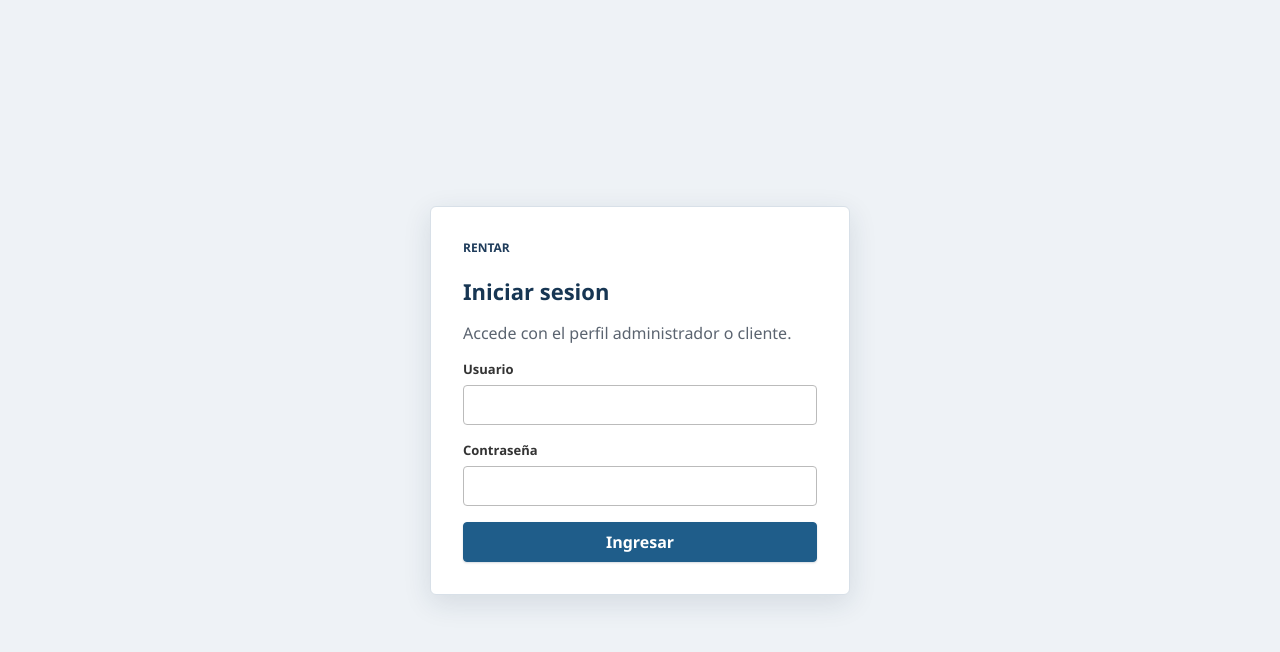
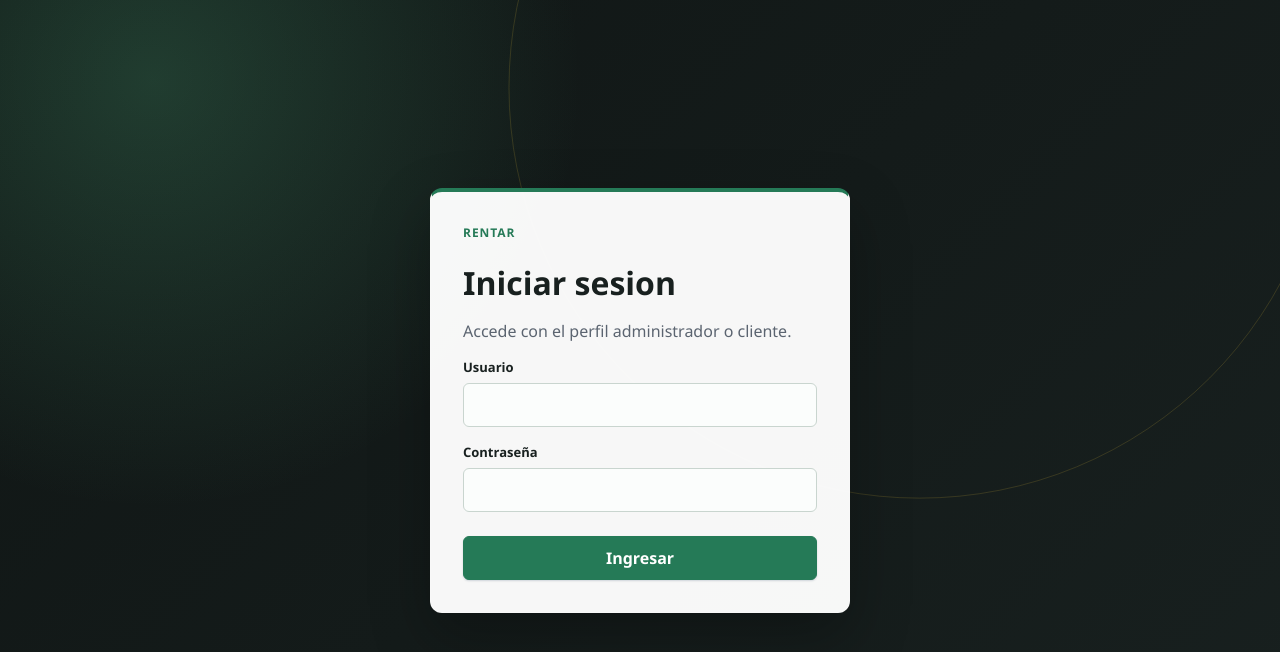
Before and after one commit to fedeflores25/desarrollo-de-software-en-sistemas-distribuidos-grupo-a, a React (Vite) app in the folder frontend/: page / in a window 1280 px wide. Shown: the top 652 px of the page. Built offline with nearby package versions, Linux system fonts and the light colour scheme.

Commit message:
aplicar diseno visual al frontend

```diff
--- a/frontend/src/main.tsx
+++ b/frontend/src/main.tsx
@@ -2,6 +2,7 @@ import { StrictMode } from 'react';
 import { createRoot } from 'react-dom/client';
 import App from './App';
 import './styles/global.css';
+import './styles/diseno-final.css';
 
 createRoot(document.getElementById('root')!).render(
   <StrictMode>
--- /dev/null
+++ b/frontend/src/styles/diseno-final.css
@@ -0,0 +1,347 @@
+:root {
+  --color-grafito: #18201f;
+  --color-grafito-profundo: #101615;
+  --color-verde: #257a57;
+  --color-verde-oscuro: #18543c;
+  --color-verde-suave: #e4f3eb;
+  --color-azul: #173b5d;
+  --color-azul-oscuro: #102c46;
+  --color-acero: #607386;
+  --color-humo: #f4f7f8;
+  --color-blanco: #ffffff;
+  --color-dorado: #d4af37;
+  --color-texto: #1d2a35;
+  --color-texto-secundario: #617080;
+  --color-borde: #d9e1e7;
+  --sombra-panel: 0 14px 34px rgba(22, 43, 61, 0.08);
+}
+
+body,
+.app-shell {
+  color: var(--color-texto);
+  background: var(--color-humo);
+}
+
+.login-page {
+  position: relative;
+  overflow: hidden;
+  background:
+    radial-gradient(circle at 12% 10%, rgba(83, 181, 130, 0.24), transparent 32%),
+    linear-gradient(135deg, var(--color-grafito-profundo), var(--color-grafito));
+}
+
+.login-page::before {
+  position: absolute;
+  width: min(76vw, 820px);
+  height: min(76vw, 820px);
+  border: 1px solid rgba(212, 175, 55, 0.18);
+  border-radius: 50%;
+  content: '';
+  transform: translate(34%, -38%);
+}
+
+.login-card {
+  position: relative;
+  border: 1px solid rgba(255, 255, 255, 0.18);
+  border-top: 4px solid var(--color-verde);
+  border-radius: 12px;
+  background: rgba(255, 255, 255, 0.97);
+  box-shadow: 0 24px 60px rgba(0, 0, 0, 0.28);
+}
+
+.login-card .eyebrow {
+  color: var(--color-verde);
+}
+
+.login-card h1 {
+  color: var(--color-grafito);
+  font-size: clamp(26px, 4vw, 32px);
+}
+
+.login-card .primary-button {
+  width: 100%;
+  margin-top: 8px;
+  border-color: var(--color-verde);
+  background: var(--color-verde);
+  color: var(--color-blanco);
+}
+
+.login-card .primary-button:hover,
+.login-card .primary-button:focus-visible {
+  background: var(--color-verde-oscuro);
+  outline-color: var(--color-verde);
+}
+
+.login-card .form-field {
+  color: var(--color-grafito);
+}
+
+.login-card .form-field input {
+  border-color: #c9d5cf;
+  background: #fbfdfc;
+  color: var(--color-texto);
+}
+
+.login-card .form-field input:focus {
+  border-color: var(--color-verde);
+  box-shadow: 0 0 0 3px rgba(37, 122, 87, 0.13);
+}
+
+.app-shell {
+  grid-template-columns: 272px minmax(0, 1fr);
+}
+
+.sidebar {
+  background: linear-gradient(180deg, var(--color-azul), var(--color-azul-oscuro));
+  box-shadow: 4px 0 18px rgba(10, 32, 50, 0.11);
+}
+
+.brand {
+  min-height: 88px;
+  border-color: rgba(255, 255, 255, 0.12);
+}
+
+.brand-mark {
+  width: 38px;
+  height: 38px;
+  border-color: var(--color-dorado);
+  color: var(--color-dorado);
+}
+
+.sidebar-nav {
+  gap: 6px;
+  padding: 26px 14px;
+}
+
+.nav-section-label {
+  margin-top: 20px;
+  color: #bbcad7;
+  letter-spacing: 0.05em;
+}
+
+.nav-item {
+  min-height: 46px;
+  border-radius: 6px;
+  border-left: 3px solid transparent;
+}
+
+.nav-item:hover,
+.nav-item:focus-visible,
+.nav-item-active {
+  border-left-color: var(--color-dorado);
+  background: rgba(255, 255, 255, 0.1);
+}
+
+.topbar {
+  min-height: 88px;
+  padding: 18px 40px;
+  border-color: var(--color-borde);
+  background: var(--color-blanco);
+}
+
+.topbar h1 {
+  color: var(--color-azul);
+  font-size: 24px;
+}
+
+.topbar .eyebrow {
+  color: var(--color-acero);
+}
+
+.topbar .secondary-button {
+  min-height: 42px;
+  border-color: #b8c5cf;
+  background: #f8fafb;
+}
+
+.topbar .secondary-button:hover,
+.topbar .secondary-button:focus-visible {
+  border-color: var(--color-azul);
+  background: #eef4f8;
+}
+
+.page-content {
+  max-width: 1480px;
+  padding: 34px 40px 48px;
+}
+
+.page-heading,
+.toolbar,
+.form-panel,
+.data-table-wrapper,
+.feedback-message,
+.confirmation-dialog {
+  border-color: var(--color-borde);
+  border-radius: 10px;
+  box-shadow: var(--sombra-panel);
+}
+
+.page-heading {
+  padding: 26px 28px;
+  border-left: 4px solid var(--color-dorado);
+}
+
+.page-heading h2,
+.form-panel-heading h3,
+.confirmation-dialog h3,
+.workspace-heading h2 {
+  color: var(--color-azul);
+}
+
+.eyebrow {
+  color: #aa8220;
+  letter-spacing: 0.08em;
+}
+
+.form-panel {
+  padding: 26px 28px;
+}
+
+.form-grid {
+  gap: 18px;
+}
+
+.form-field input,
+.form-field select,
+.search-field {
+  min-height: 44px;
+  border-color: #c7d2db;
+  border-radius: 6px;
+  background: var(--color-blanco);
+}
+
+.form-field input:focus,
+.form-field select:focus,
+.search-field:focus-within {
+  border-color: var(--color-azul);
+  box-shadow: 0 0 0 3px rgba(23, 59, 93, 0.12);
+}
+
+.primary-button,
+.secondary-button,
+.danger-button {
+  min-height: 44px;
+  border-radius: 6px;
+}
+
+.primary-button {
+  border-color: var(--color-azul);
+  background: var(--color-azul);
+}
+
+.primary-button:hover,
+.primary-button:focus-visible {
+  background: var(--color-azul-oscuro);
+  outline-color: var(--color-azul);
+}
+
+.secondary-button {
+  border-color: #9eb0bd;
+  color: var(--color-azul);
+}
+
+.secondary-button:hover,
+.secondary-button:focus-visible {
+  border-color: var(--color-azul);
+  background: #edf4f8;
+}
+
+.data-table-wrapper {
+  overflow: hidden;
+}
+
+.data-table th {
+  padding-top: 16px;
+  padding-bottom: 16px;
+  background: var(--color-azul);
+}
+
+.data-table td {
+  padding-top: 15px;
+  padding-bottom: 15px;
+}
+
+.status-pendiente,
+.status-reservado {
+  border-color: #b98b22;
+  background: #fff6db;
+  color: #765407;
+}
+
+.status-incorporada,
+.status-disponible,
+.status-active {
+  border-color: #5bab83;
+  background: var(--color-verde-suave);
+  color: var(--color-verde-oscuro);
+}
+
+.status-rechazada,
+.status-inactive {
+  border-color: #cc7a82;
+  background: #fff0f1;
+  color: #8b303b;
+}
+
+.feedback-message {
+  line-height: 1.45;
+}
+
+.feedback-success {
+  border-color: #5bab83;
+  background: var(--color-verde-suave);
+  color: var(--color-verde-oscuro);
+}
+
+.reservation-selection-item {
+  border-radius: 7px;
+  border-color: var(--color-borde);
+  background: #f9fbfc;
+}
+
+.solicitud-resultado {
+  display: grid;
+  gap: 20px;
+}
+
+.solicitud-estados {
+  display: flex;
+  flex-wrap: wrap;
+  align-items: center;
+  gap: 12px 22px;
+  color: var(--color-texto-secundario);
+  font-size: 14px;
+}
+
+@media (max-width: 820px) {
+  .app-shell {
+    grid-template-columns: 1fr;
+  }
+
+  .page-content,
+  .topbar {
+    padding-right: 20px;
+    padding-left: 20px;
+  }
+}
+
+@media (max-width: 520px) {
+  .login-card {
+    padding: 26px 22px;
+  }
+
+  .page-content {
+    padding-top: 22px;
+  }
+
+  .page-heading,
+  .form-panel {
+    padding: 22px 18px;
+  }
+
+  .solicitud-estados {
+    align-items: flex-start;
+    flex-direction: column;
+    gap: 9px;
+  }
+}
```
